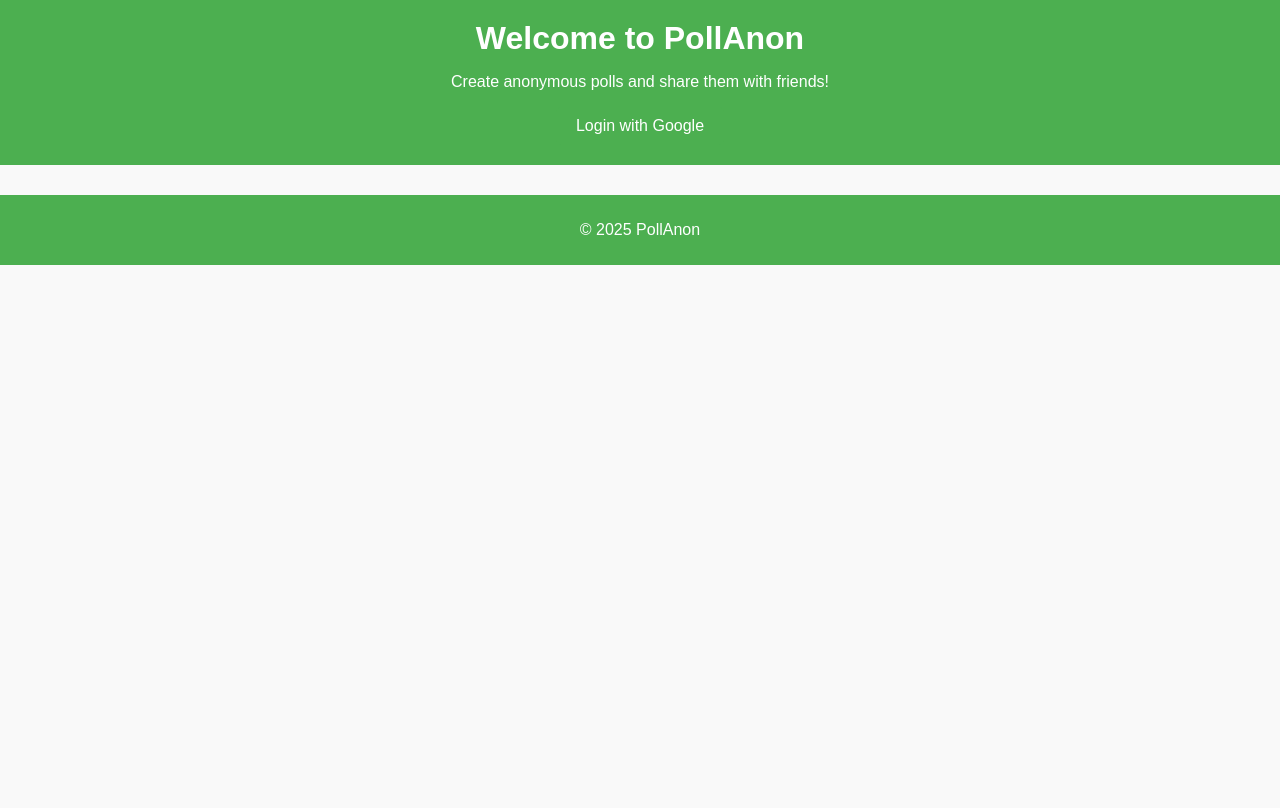
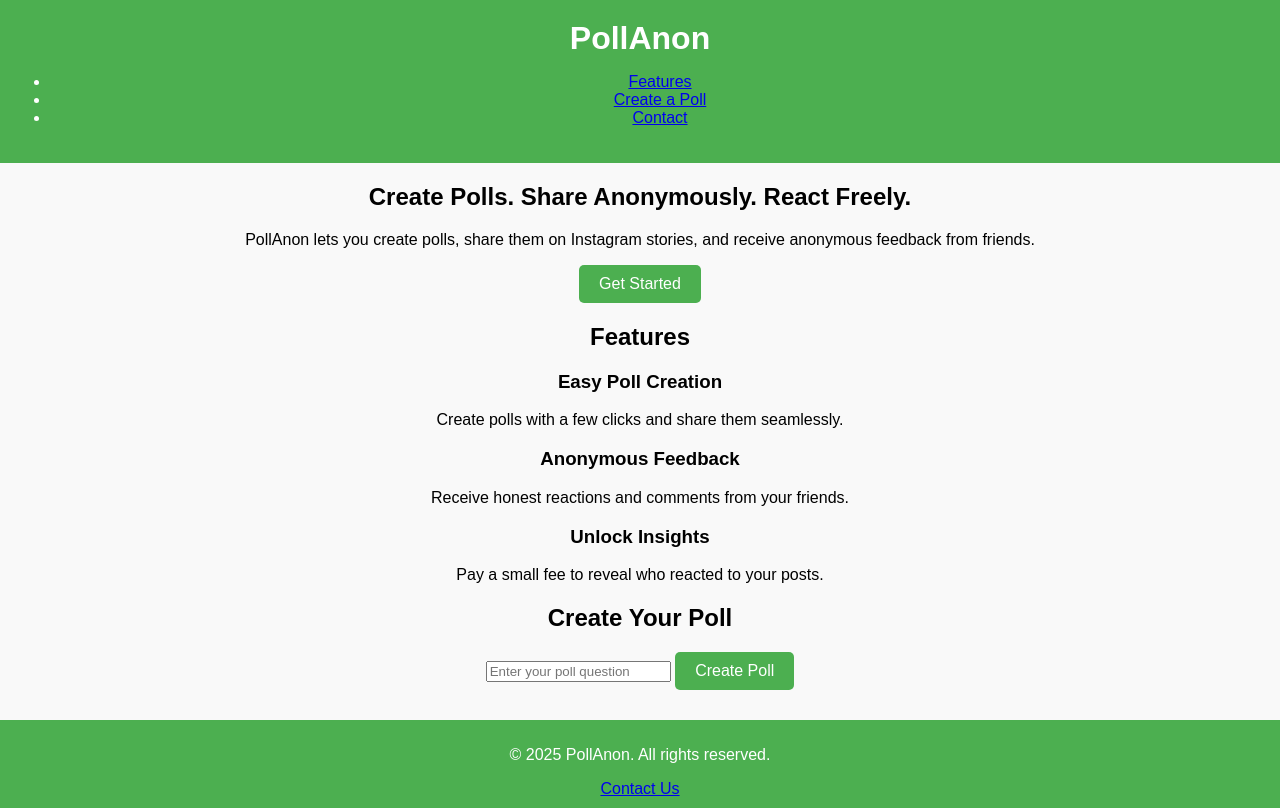
Before and after one commit to PollAnon/PollAnon, a plain HTML site: page index.html in a window 1280 px wide. Drawn offline with Linux system fonts and the light colour scheme.

Commit message:
Update index.html

```diff
--- a/index.html
+++ b/index.html
@@ -3,27 +3,71 @@
 <head>
   <meta charset="UTF-8">
   <meta name="viewport" content="width=device-width, initial-scale=1.0">
-    <title>PollAnon</title>
+  <title>PollAnon - Create Polls Anonymously</title>
   <link rel="stylesheet" href="styles.css">
+  <link href="https://fonts.googleapis.com/css2?family=Poppins:wght@300;500;700&display=swap" rel="stylesheet">
 </head>
 <body>
-    <header>
-        <h1>Welcome to PollAnon</h1>
-        <p>Create anonymous polls and share them with friends!</p>
-        <button id="login-btn" onclick="login()">Login with Google</button>
+  <header class="header">
+    <div class="container">
+      <h1 class="logo">PollAnon</h1>
+      <nav>
+        <ul class="nav-links">
+          <li><a href="#features">Features</a></li>
+          <li><a href="#create-poll">Create a Poll</a></li>
+          <li><a href="#contact">Contact</a></li>
+        </ul>
+      </nav>
+    </div>
   </header>
+
   <main>
-        <section id="dashboard" style="display: none;">
-            <h2>Dashboard</h2>
-            <p>Create your poll below:</p>
-            <textarea id="poll-text" placeholder="Type your poll question..."></textarea>
-            <button id="create-poll-btn">Create Poll</button>
-            <div id="poll-preview"></div>
+    <section class="hero">
+      <div class="container">
+        <h2>Create Polls. Share Anonymously. React Freely.</h2>
+        <p>PollAnon lets you create polls, share them on Instagram stories, and receive anonymous feedback from friends.</p>
+        <button id="get-started-btn">Get Started</button>
+      </div>
+    </section>
+
+    <section id="features" class="features">
+      <div class="container">
+        <h2>Features</h2>
+        <div class="feature-list">
+          <div class="feature-item">
+            <h3>Easy Poll Creation</h3>
+            <p>Create polls with a few clicks and share them seamlessly.</p>
+          </div>
+          <div class="feature-item">
+            <h3>Anonymous Feedback</h3>
+            <p>Receive honest reactions and comments from your friends.</p>
+          </div>
+          <div class="feature-item">
+            <h3>Unlock Insights</h3>
+            <p>Pay a small fee to reveal who reacted to your posts.</p>
+          </div>
+        </div>
+      </div>
+    </section>
+
+    <section id="create-poll" class="create-poll">
+      <div class="container">
+        <h2>Create Your Poll</h2>
+        <form id="poll-form">
+          <input type="text" placeholder="Enter your poll question" id="poll-question" required>
+          <button type="submit">Create Poll</button>
+        </form>
+      </div>
     </section>
   </main>
-    <footer>
-        <p>© 2025 PollAnon</p>
+
+  <footer id="contact" class="footer">
+    <div class="container">
+      <p>&copy; 2025 PollAnon. All rights reserved.</p>
+      <a href="mailto:support@pollanon.com">Contact Us</a>
+    </div>
   </footer>
+
   <script src="script.js"></script>
 </body>
     </html>
```
Lines whose indentation alone changed are shown as unchanged.
